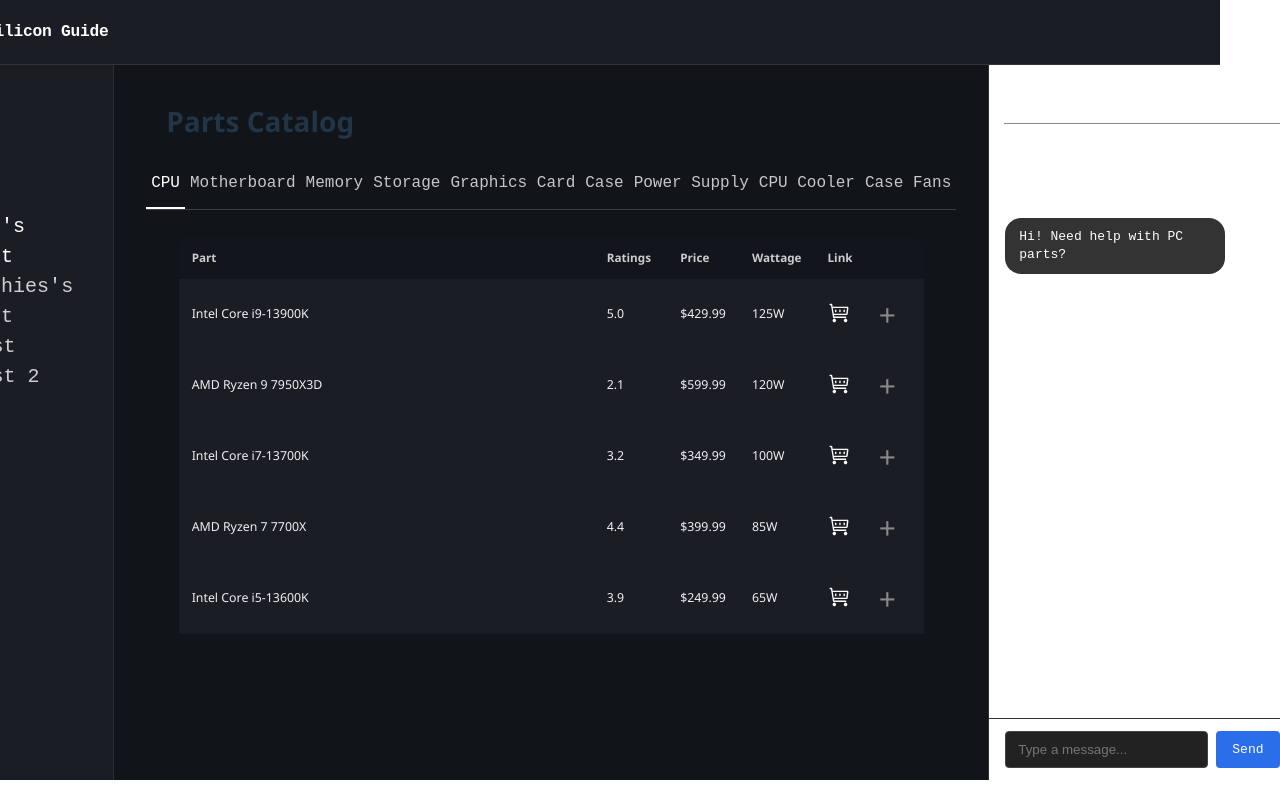
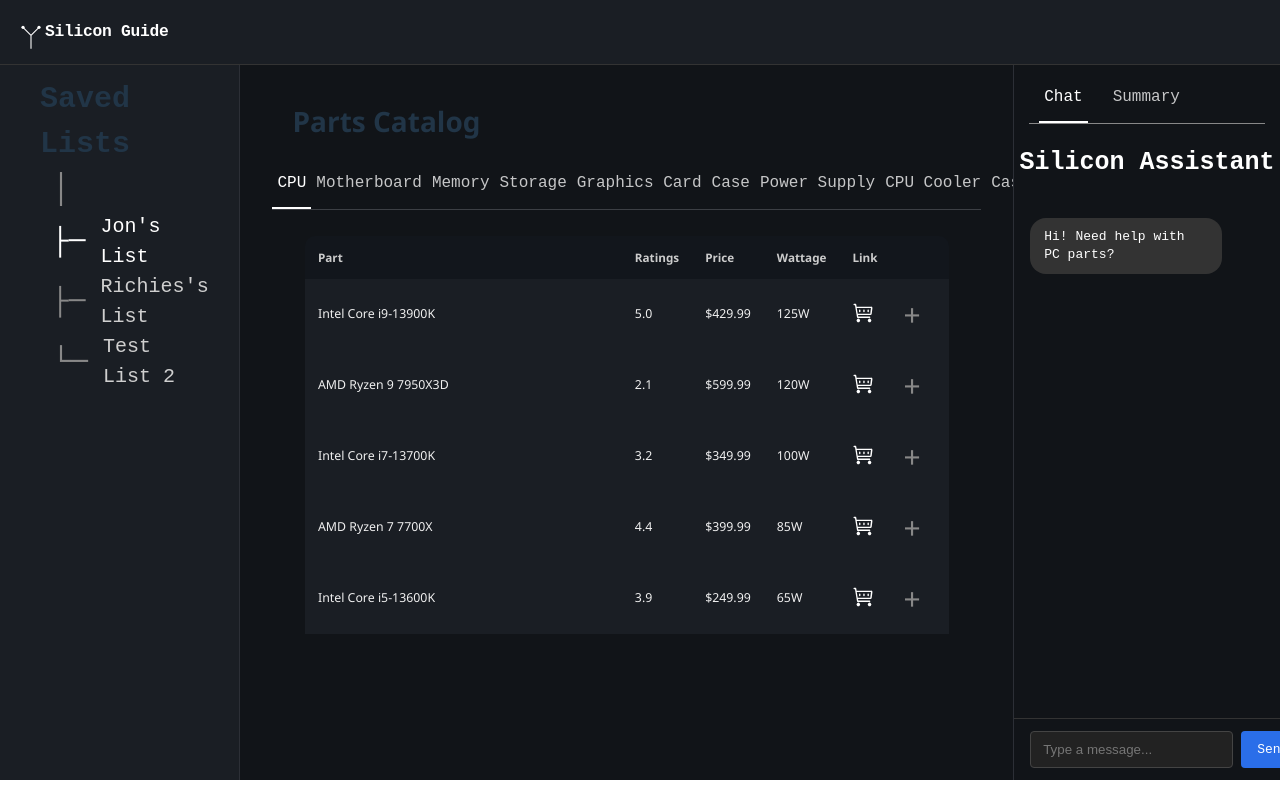
Before and after one commit to jonathanmal1119/SiliconGuide, a React (Vite) app in the folder client/: page / in a window 1280 px wide. Built offline with nearby package versions, Linux system fonts and the light colour scheme.

Commit message:
Fixed CSS, Plans save, Chat history stays.
Fixed the CSS to properly fit the idea of how we want the website to look. Have Chat and Summary components preloaded for savings purposes. Lastly, Plans actually save the content when you add them to the summary.

```diff
--- a/client/src/App.css
+++ b/client/src/App.css
@@ -10,9 +10,9 @@
 }
 .flex {
   display: flex;
-  justify-content: center;
-  height: 100%;
-  width: 100%;
-  font-family: monospace;
+  flex-direction: row;
+  width: 100vw;
+  height: 100vh;
+  overflow: hidden;
 
 }
--- a/client/src/App.jsx
+++ b/client/src/App.jsx
@@ -9,20 +9,40 @@
 function App() {
   const [currentTab, setCurrentTab] = useState("CPU")
   const [currentRightTab, setCurrentRightTab] = useState("Chat")
-  const [selectedParts, setSelectedParts] = useState([]);
+  const [savedLists] = useState([
+    "Jon's List",
+    "Richies's List",
+    "Test List 2"
+  ]);
+  const [selectedList, setSelectedList] = useState(savedLists[0]);
+
+
+
+  const [plans, setPlans] = useState(() =>
+    Object.fromEntries(savedLists.map(name => [name, []]))
+  );
+
+
 
   const handleAddPart = (category, part) => {
-    setSelectedParts(prev => [...prev, { category, part }]);
-  };
+  setPlans(prev => {
+    const updatedList = [...prev[selectedList].filter(p => p.category !== category), { category, part }];
+    return {
+      ...prev,
+      [selectedList]: updatedList
+    };
+  });
+};
+
 
   return (
     <>
       <Head />
       <Header />
       <div className="flex">
-        <Sidebar/>
+        <Sidebar savedLists={savedLists} selectedList={selectedList} setSelectedList={setSelectedList} />
         <Catalog onAddPart={handleAddPart} setCurrentTab={setCurrentTab} currentTab={currentTab}/>
-        <RightSideBar selectedParts={selectedParts} setCurrentRightTab={setCurrentRightTab} currentRightTab={currentRightTab}/>
+        <RightSideBar selectedParts={plans[selectedList]} setCurrentRightTab={setCurrentRightTab} currentRightTab={currentRightTab}/>
       </div>
     </>
   )
--- a/client/src/components/Chat.jsx
+++ b/client/src/components/Chat.jsx
@@ -1,7 +1,7 @@
 import { useState, useRef, useEffect } from 'react';
 import './styles/Chat.css';
 
-export default function Chat() {
+export default function Chat({currentRightTab}) {
   const [messages, setMessages] = useState([
     { sender: 'ai', text: 'Hi! Need help with PC parts?' },
   ]);
@@ -36,7 +36,7 @@
   }, [messages]);
 
   return (
-    <div className="chat-container">
+    <div style={{ display: currentRightTab === 'Chat' ? 'flex' : 'none', flexDirection: 'column', flex: 1 }} className="chat-container">
       <span className="chat-header">Silicon Assistant</span>
 
       <div className="chat-messages">
--- a/client/src/components/RightSideBar.jsx
+++ b/client/src/components/RightSideBar.jsx
@@ -15,8 +15,12 @@
                     ))}
                 </div>
             </div>
-            {currentRightTab == 'Chat' &&  <Chat/>}
-            {currentRightTab == 'Summary' &&  <SummaryBar selectedParts={selectedParts}/>}
+            <Chat currentRightTab={currentRightTab}/>
+            <SummaryBar currentRightTab={currentRightTab} selectedParts={selectedParts} />
+
+
+
+
         </div>
     );
 };
--- a/client/src/components/Sidebar.jsx
+++ b/client/src/components/Sidebar.jsx
@@ -2,15 +2,15 @@
 import SavedList from './SavedList';
 import { useState } from 'react';
 
-function Sidebar() {
-
+function Sidebar({ selectedList, setSelectedList, savedLists }) {
+/*
     const savedLists = [
     "Jon's List",
     "Richies's List",
     "Test List 2"
     ];
  const [selectedList, setSelectedList] = useState(savedLists[0]);
-
+*/
 
 
 
--- a/client/src/components/SummaryBar.jsx
+++ b/client/src/components/SummaryBar.jsx
@@ -13,14 +13,13 @@
   "Case Fans": "N/A"
 };
 
-function SummaryBar({ selectedParts = [] }) {
+function SummaryBar({ selectedParts = [], currentRightTab}) {
   // Build map safely
   const selectedMap = new Map(
     Array.isArray(selectedParts) ? selectedParts.map(({ category, part }) => [category, part.name]) : []
   );
-
   return (
-    <div className="summarybar-container">
+    <div style={{ display: currentRightTab === 'Summary' ? 'block' : 'none' }} className="summarybar-container" >
       <span className="summary-title">Parts Summary</span>
       <div className="summary-list">
         {Object.entries(defaultParts).map(([category, defaultPart]) => (
--- a/client/src/components/styles/Catalog.css
+++ b/client/src/components/styles/Catalog.css
@@ -1,13 +1,13 @@
 .catalog-container {
-    flex: 3;
-    padding: 32px;
-    display: flex;
-    flex-direction: column;
-    background-color: #111418;
-    font-family: 'Segoe UI', sans-serif;
+  flex: 2;
+  display: flex;
+  flex-direction: column;
+  background-color: #111418;
+  font-family: 'Segoe UI', sans-serif;
+  padding: 32px;
+  min-width: 0;
+}
 
-
-}
 
 .catalog-tabs-wrapper {
   display: flex;
--- a/client/src/components/styles/Sidebar.css
+++ b/client/src/components/styles/Sidebar.css
@@ -1,13 +1,14 @@
 .sidebar-container {
-  background-color: #1a1e24;
-  /* width: 250px; */
-  width: 30%;
+  flex: 0.45;
   padding: 32px 40px 0px 40px;
   display: flex;
   flex-direction: column;
+  background-color: #1a1e24;
   border-right: 1px solid #2c2f36;
   text-align: left;
+  min-width: 0; /* prevents overflow */
 }
+
 
 .sidebar-container h2 {
   font-size: 22px;
--- a/client/src/components/styles/Summarybar.css
+++ b/client/src/components/styles/Summarybar.css
@@ -41,10 +41,11 @@
 }
 
 .rightside-container {
-  width: 350px;
-  border-left: 1px solid #2c2f36;
+  flex: 0.75;
   padding-top: 20px;
-  /* padding: 32px 20px; */
   display: flex;
   flex-direction: column;
+  background-color: #111418;
+  border-left: 1px solid #2c2f36;
+  min-width: 0;
 }
```
